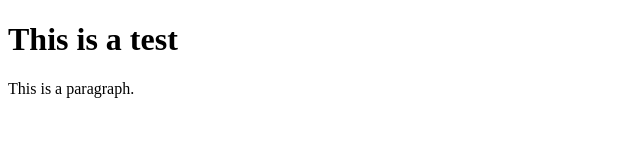
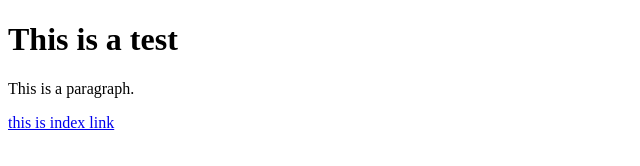
Before and after one commit to TseJunZhen/SiowLeeJing, a plain HTML site: page test.html in a window 1280 px wide. Shown: the whole page, without its empty margins (0-640 px from the left). Drawn offline with Linux system fonts and the light colour scheme.

Commit message:
Update test.html

```diff
--- a/test.html
+++ b/test.html
@@ -4,5 +4,5 @@
 <title>aa Title</title>
 <h1>This is a test</h1>
 <p>This is a paragraph.</p>
-
+  <a href="index.html">this is index link</a>
 </html>
```
